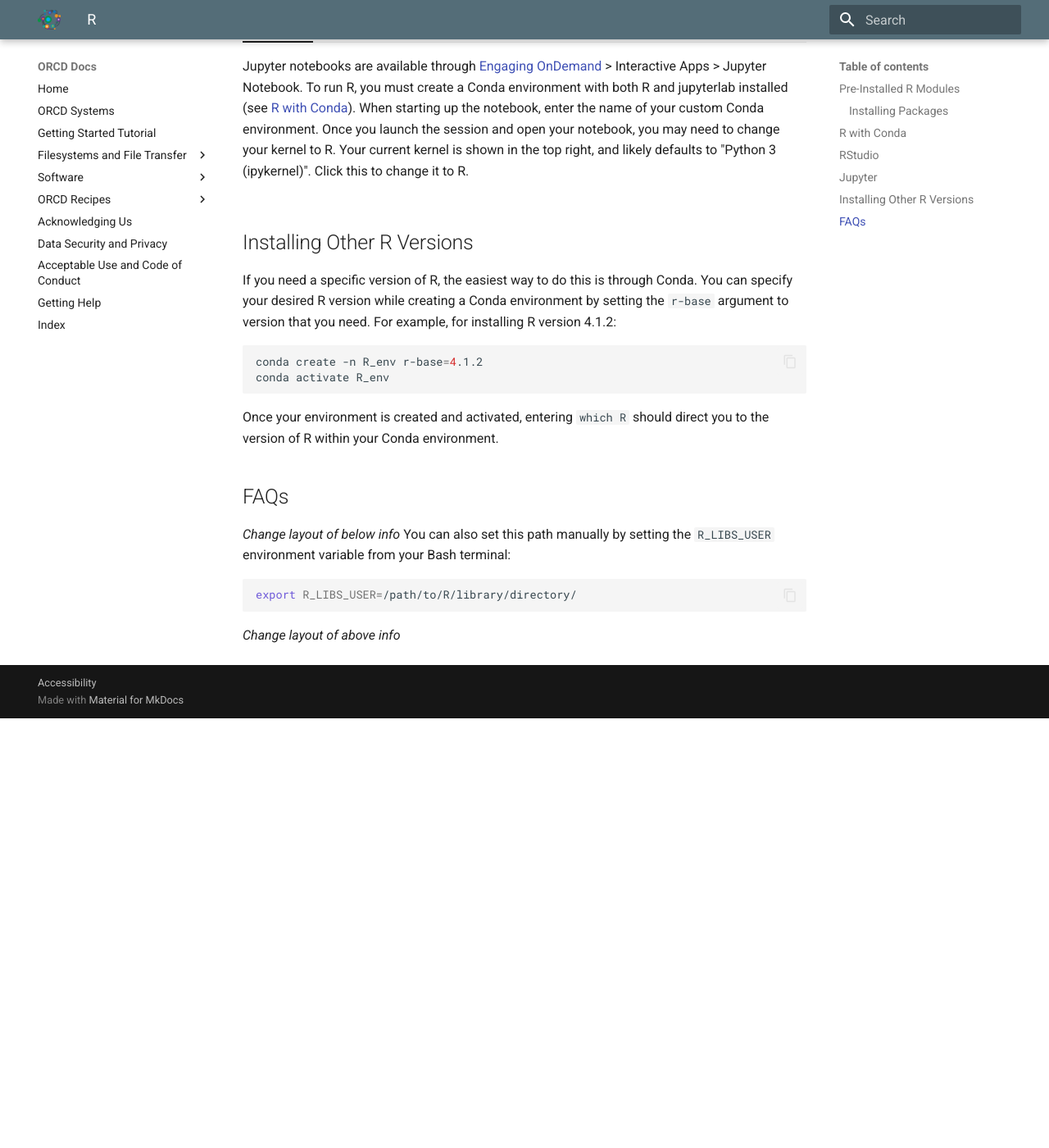
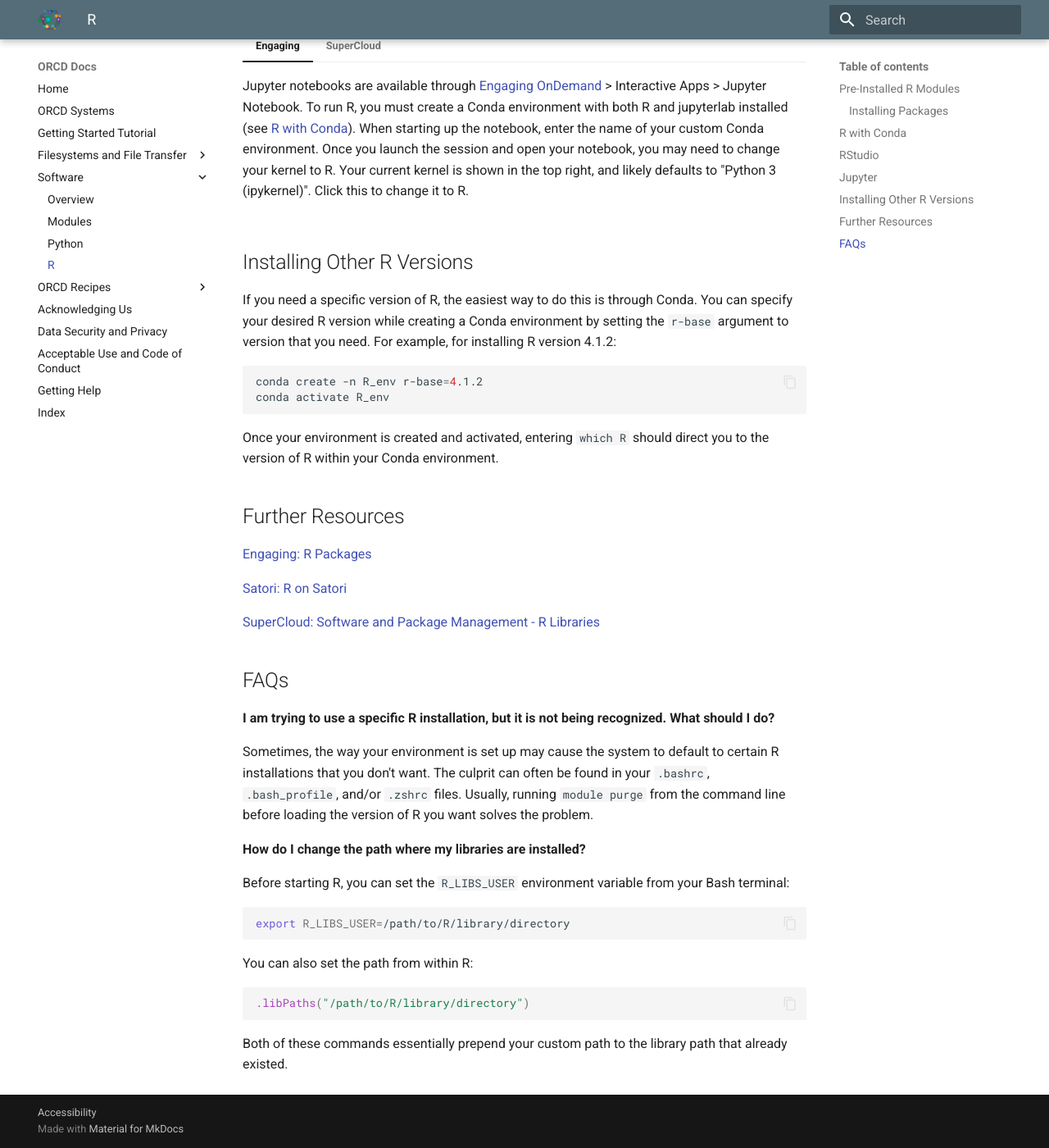
Before and after one commit to mit-orcd/orcd-docs-edit, an MkDocs documentation site: the page built from docs/software/R.md, in a window 1280 px wide and 1400 px high, scrolled down 2034 px. Shown: the whole window at 82% size. Built offline with MkDocs 1.6.1 and Material for MkDocs 9.7.7, drawn with Linux system fonts in a browser that asks for light colours; before the commit the page ends 2910 px from its top, so only the background shows below that; some of the changed text lies outside the part shown.

Commit message:
adding details

````diff
--- a/docs/software/R.md
+++ b/docs/software/R.md
@@ -4,14 +4,11 @@
  - R
 ---
 
-NOTES:
-- All of this is for Engaging; check compatibility with other clusters
-
 # R
 
 ## Pre-Installed R Modules
 
-There are currently a few different versions of R installed on our systems. You can find these versions by running `module avail`. To use an R interactive environment, first load an R module, then enter `R`. For example, on Engaging Rocky8:
+There are currently a few different versions of R installed on our systems. You can find these versions by running `module avail`. To use an R interactive environment, first load an R module, then enter `R`. For example, on Engaging Rocky8 (eofe4 and eofe10):
 
 ```bash
 module load r/4.2.2-x86_64
@@ -28,11 +25,31 @@
 
 Conda is a package manager commonly used for Python, but is compatible with R and can be very useful for installing packages. This can be helpful when the packages you need have specific dependency requirements.
 
-When you create a Conda environment, you can specify exactly the packages you need. First, you'll need to load a pre-installed Conda module. There are multiple available, but we recommend the Miniforge modules:
+When you create a Conda environment, you can specify exactly the packages you need. First, you'll need to load a pre-installed Conda module. There are multiple available, but we recommend Miniforge:
 
-```bash
-module load miniforge/24.3.0-0
-```
+=== "Engaging"
+
+    ```bash
+    module load miniforge/24.3.0-0
+    ```
+
+=== "Satori"
+
+    ```bash
+    module load anaconda3/2020.02-2ks5tch
+    ```
+
+=== "SuperCloud"
+
+    ```bash
+    module load anaconda/2023b
+    ```
+
+=== "OpenMind"
+
+    ```bash
+    module load openmind/anaconda/3-5.3.1
+    ```
 
 Now, you should be able to run `conda` commands. To search for specific R packages (beginning with "r-"), you can use `conda search`. For example, the following looks for all versions of Tidyverse available through Conda:
 
@@ -59,6 +76,8 @@
 ```bash
 conda install r-tidyverse=2.0.0
 ```
+
+See [the section on Conda environments in the Python software document](python.md#conda-environments) for more information.
 
 ## RStudio
 
@@ -91,12 +110,32 @@
 
 Once your environment is created and activated, entering `which R` should direct you to the version of R within your Conda environment.
 
+## Further Resources
+
+[Engaging: R Packages](https://engaging-web.mit.edu/eofe-wiki/software/r_packages/)
+
+[Satori: R on Satori](https://mit-satori.github.io/satori-R.html)
+
+[SuperCloud: Software and Package Management - R Libraries](https://mit-supercloud.github.io/supercloud-docs/software-packages/#r-libraries)
+
 ## FAQs
 
-*Change layout of below info*
-You can also set this path manually by setting the `R_LIBS_USER` environment variable from your Bash terminal:
+**I am trying to use a specific R installation, but it is not being recognized. What should I do?**
+
+Sometimes, the way your environment is set up may cause the system to default to certain R installations that you don't want. The culprit can often be found in your `.bashrc`, `.bash_profile`, and/or `.zshrc` files. Usually, running `module purge` from the command line before loading the version of R you want solves the problem.
+
+**How do I change the path where my libraries are installed?**
+
+Before starting R, you can set the `R_LIBS_USER` environment variable from your Bash terminal:
 
 ```bash
-export R_LIBS_USER=/path/to/R/library/directory/
+export R_LIBS_USER=/path/to/R/library/directory
 ```
-*Change layout of above info*
+
+You can also set the path from within R:
+
+```R
+.libPaths("/path/to/R/library/directory")
+```
+
+Both of these commands essentially prepend your custom path to the library path that already existed.
--- a/mkdocs.yml
+++ b/mkdocs.yml
@@ -14,7 +14,7 @@
     - Modules: software/modules.md
     - Python: software/python.md
 #    - Julia:
-#    - R:
+    - R: software/R.md
 #    - Installing Software:
 #    - Singularity/Apptainer:
 #    - Licensed Software:
````
